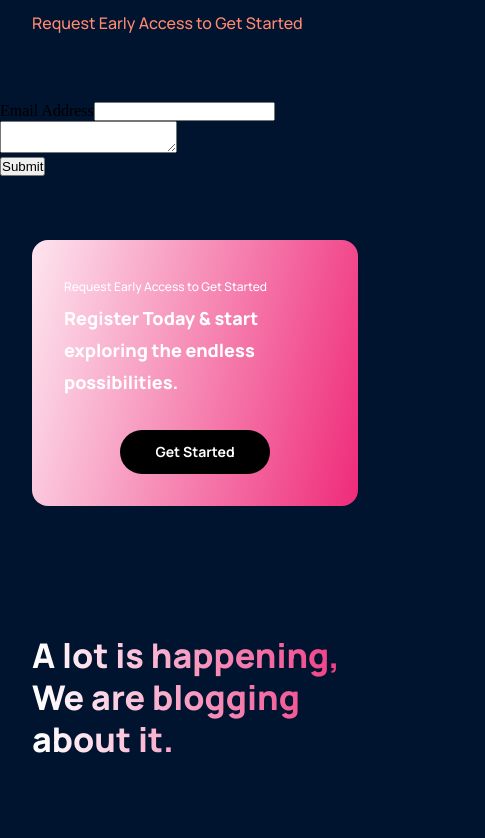
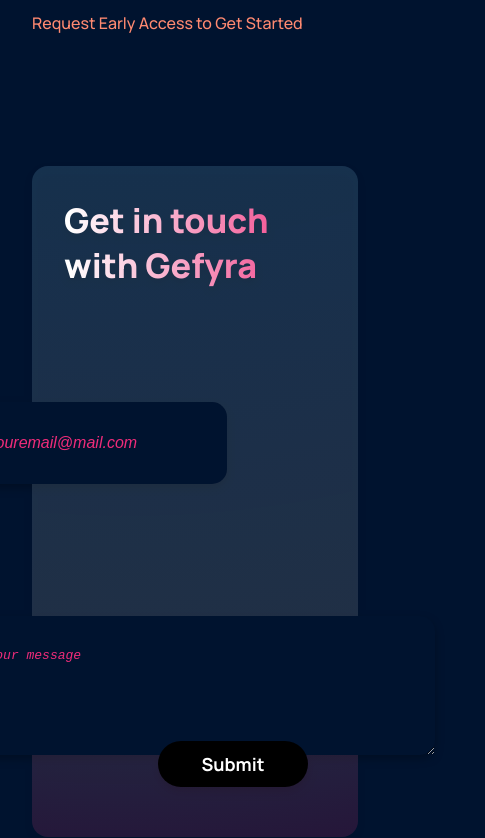
Before and after one commit to MinosFenn/Gefyra, a React (Create React App) app: page / in a window 390 px wide. Shown: the part 4020-4858 px from the top of the page, 485 px wide, since content can reach past the window. Built offline with nearby package versions, Linux system fonts and the light colour scheme.

Commit message:
form reworked

```diff
--- a/src/components/form/Form.jsx
+++ b/src/components/form/Form.jsx
@@ -1,33 +1,57 @@
-// Make sure to run npm install @formspree/react
-// For more help visit https://formspr.ee/react-help
 import React from 'react';
-
 import { useForm, ValidationError } from '@formspree/react';
+import './form.css';
 
 function Form() {
   const [state, handleSubmit] = useForm('mdobnqkd');
   if (state.succeeded) {
-    return <p>Thanks for joining!</p>;
+    return (
+      <div className="gpt3__form-heading">
+        <h1 className="gradient__text">Thanks for reaching out to us!</h1>;
+      </div>
+    );
   }
   return (
-    <form method="POST" onSubmit={handleSubmit}>
-      <label htmlFor="email">
-        Email Address
-        <input id="email" type="email" name="email" />
-      </label>
-      <ValidationError prefix="Email" field="email" errors={state.errors} />
-      <textarea id="message" name="message" />
-      <ValidationError prefix="Message" field="message" errors={state.errors} />
-      <div
-        className="g-recaptcha"
-        data-sitekey="6LeWpnwdAAAAADH7xIEYazCcLY1Yyf-sQ9IpqdX-"
-      />
-
-      <button type="submit" disabled={state.submitting}>
-        Submit
-      </button>
-    </form>
+    <div data-aos="fade-left" className="gpt3__form">
+      <div className="gpt3__form-heading">
+        <h1 className="gradient__text">Get in touch with Gefyra</h1>{' '}
+      </div>
+      <form onSubmit={handleSubmit}>
+        {' '}
+        <div className="gpt3__form_element">
+          <input
+            id="email"
+            type="email"
+            name="email"
+            placeholder="youremail@mail.com"
+          />
+          <ValidationError prefix="Email" field="email" errors={state.errors} />{' '}
+        </div>
+        <div className="gpt3__form_element">
+          <textarea
+            rows="5"
+            cols="50"
+            id="message"
+            name="message"
+            placeholder="your message"
+          />
+          <ValidationError
+            prefix="Message"
+            field="message"
+            errors={state.errors}
+          />
+        </div>
+        <div className="gpt3__form_button">
+          <button
+            className="gpt3__form-btn"
+            type="submit"
+            disabled={state.submitting}
+          >
+            Submit
+          </button>
+        </div>
+      </form>
+    </div>
   );
 }
-
 export default Form;
--- a/src/components/form/form.css
+++ b/src/components/form/form.css
@@ -0,0 +1,136 @@
+.gpt3__form {
+    display: flex;
+    justify-content: space-between;
+    align-items: center;
+    flex-direction: row;
+
+    padding: 2rem;
+    margin: 4rem;
+    border-radius: 1rem;
+    background: radial-gradient(circle at 30% -100%, #4fc0f92f 25%, rgba(187, 187, 187, 0.171) 85%, rgba(239, 44, 122, 0.157) 100%);
+    filter: drop-shadow(0px 4px 4px rgba(0, 0, 0, 0.25));}
+
+    .gpt3__form_element {
+        padding: 50px;
+        display: inline-flex;
+    width: auto;
+    }
+
+    .gpt3__form_button{
+        padding: 50px;
+        display: inline-flex;
+    width: auto;
+    position: absolute;
+bottom:0;
+right:0;
+    }
+
+    .gpt3__form-heading {
+        display: flex;
+        flex-direction: row;
+        justify-content: space-between;
+        align-items: center;
+        margin: 0rem 0 2rem;
+    }
+    .gpt3__form-heading h1 {
+        font-size: 34px;
+        line-height: 45px;
+        font-weight: 800;
+        font-family: var(--font-family);
+        max-width: 510px;
+    }
+    .gradient__text {
+        background: var(--gradient-text);
+        background-clip: text;
+        -webkit-background-clip: text;
+        -webkit-text-fill-color: transparent;
+    }
+.gpt3__form-content {
+    display: flex;
+    flex-direction: column;
+    margin: 0 auto;
+    width: 100%;
+    text-align: left;
+    color: #fff;
+}
+
+.gpt3__form-content p {
+    font-family: var(--font-family);
+    font-size: 12px;
+    line-height: 30px;
+    font-weight: 500;
+}
+
+.gpt3__form-content h3 {
+    font-family: var(--font-family);
+    font-size: 24px;
+    line-height: 45px;
+    font-weight: 800;
+}
+
+span {
+    display: grid;
+    width:auto;
+}
+button {
+    background: #000;
+    color: #fff;
+    font-family: var(--font-family);
+    font-weight: 700;
+    font-size: 18px;
+    line-height: 30px;
+    padding: 0.5rem 1rem;
+    border-radius: 2rem;
+    border: none;
+    outline: none;
+    cursor: pointer;
+    min-width: 150px;
+
+}
+
+textarea::placeholder, input::placeholder {
+    color:  #ef2c7a;
+    font-size: 1em;
+    font-style: italic;
+border: none;
+    }
+
+
+  textarea, input {
+    background-color:  #00132f;
+    color: #fff;
+    border:none;
+    border-radius:15px;
+    font-size: 1em;
+    padding:2rem;
+    margin-top: 2rem;
+  }
+
+
+
+@media screen and (max-width: 650px) {
+    .gpt3__form {
+        flex-direction: column;
+    }
+
+    .gpt3__form-btn {
+        margin: 2rem 0 0;
+    }
+}
+
+@media screen and (max-width: 550px) {
+    .gpt3__form {
+        flex-direction: column;
+        margin: 4rem 2rem;
+    }
+
+    .gpt3__form-content h3 {
+        font-size: 18px;
+        line-height: 32px;
+    }
+
+    .gpt3__form-btn button {
+        font-size: 14px;
+        line-height: 28px;
+    }
+}
```
